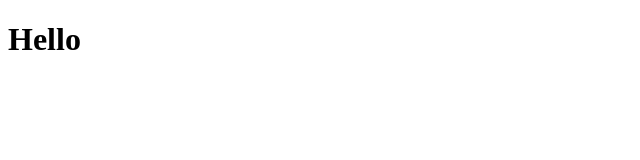
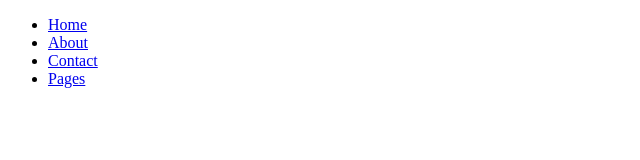
Before and after one commit to Chhea012/music, a plain HTML site: page index.html in a window 1280 px wide. Shown: the whole page, without its empty margins (0-640 px from the left). Drawn offline with Linux system fonts and the light colour scheme.

Commit message:
file navbar

```diff
--- a/index.html
+++ b/index.html
@@ -3,9 +3,16 @@
 <head>
     <meta charset="UTF-8">
     <meta name="viewport" content="width=device-width, initial-scale=1.0">
-    <title>Document</title>
+    <title>Document</title><link rel="stylesheet" href="css/style.css">
 </head>
 <body>
-    <h1>Hello</h1>
+    <nav>
+        <ul>
+            <li><a href="#">Home</a></li>
+            <li><a href="#">About</a></li>
+            <li><a href="#">Contact </a></li>
+            <li><a href="#">Pages</a></li>
+        </ul>
+    </nav>
 </body>
 </html>
```
Also changed, not shown: css/style.css (added).
